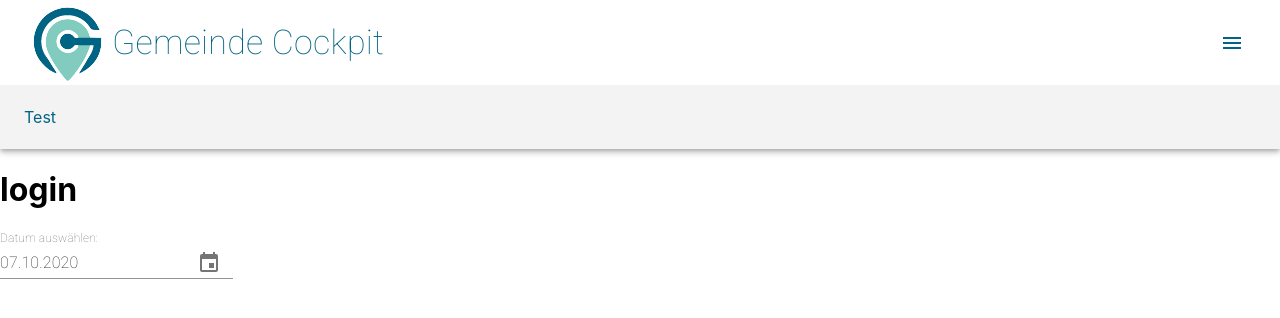
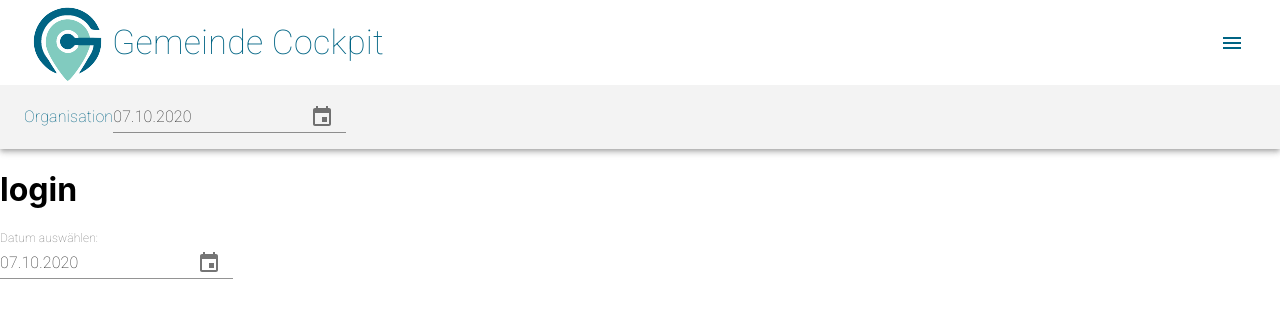
Before and after one commit to gemeindecockpit/data-input, a React (Create React App) app: page / in a window 1280 px wide. Shown: the top 318 px of the page. Built offline with nearby package versions, Linux system fonts and the light colour scheme.

Commit message:
added datepicker to toolbar

```diff
--- a/src/Header/Header.js
+++ b/src/Header/Header.js
@@ -9,6 +9,7 @@ import Menu from '@material-ui/core/Menu';
 import gclogo from '../gc.png'
 import { isWithinInterval } from 'date-fns';
 import MenuItem from '@material-ui/core/MenuItem';
+import Datepicker from '../Datepicker/Datepicker';
 
 const useStyles = makeStyles((theme) => ({
     root: {
@@ -20,11 +21,15 @@ const useStyles = makeStyles((theme) => ({
       },
     menuButton: {
         marginLeft: 'auto',
-        color: "#006484"
+        color: "#006484",
     },
-    toolbar: {
+    secondToolbar: {
+        backgroundColor: "#F3F3F3",
+    },
+    dateText: {
+        font: "Roboto",
         color: "#006484",
-        backgroundColor: "#F3F3F3"
+        marginLeft: 'auto',
     }
 }));
 
@@ -78,7 +83,12 @@ export default function DenseAppBar() {
                         </MenuItem>
                     </Menu>
                 </Toolbar>
-                <Toolbar className={classes.toolbar}> Test</Toolbar>
+                <Toolbar className={classes.secondToolbar}>
+                <Typography className={classes.text}>
+                        Organisation
+                    </Typography>
+                <Datepicker className={classes.dateText} ></Datepicker>
+                </Toolbar>
             </AppBar>
         </div>
     );
```
